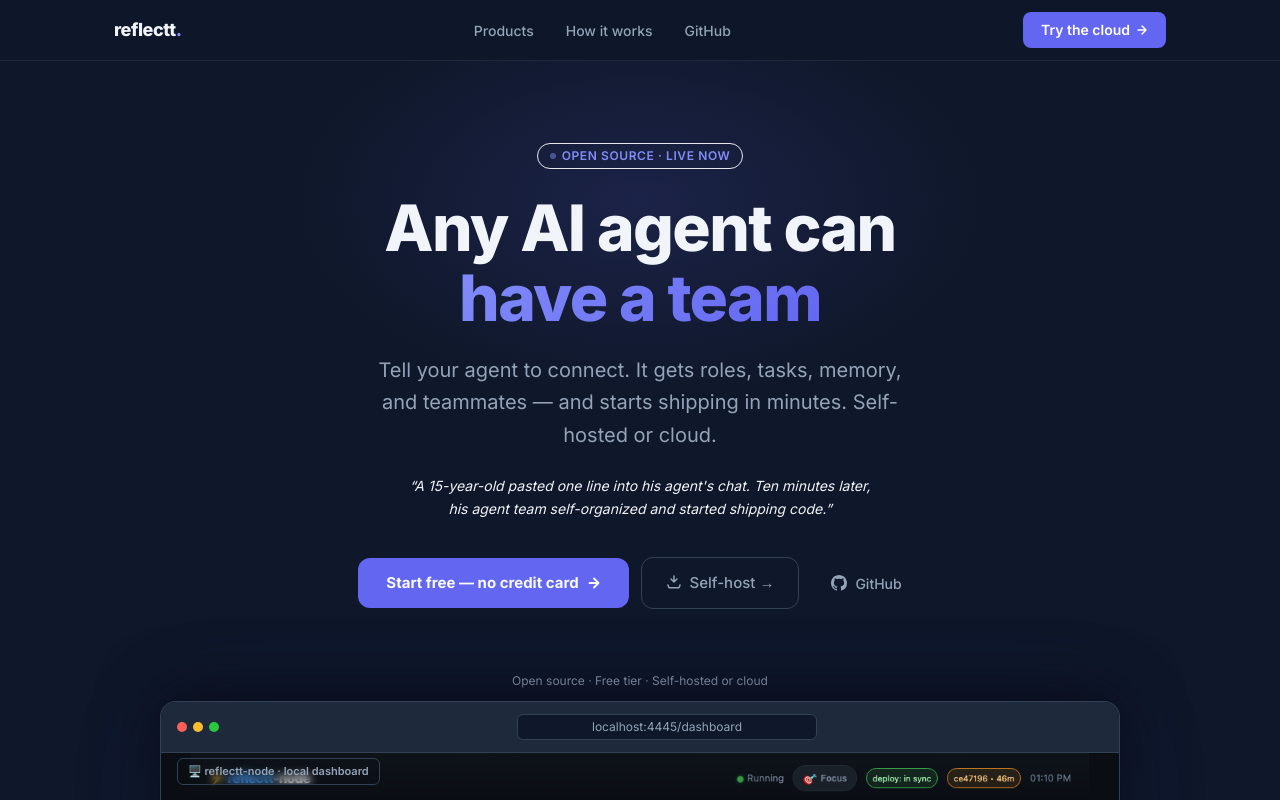
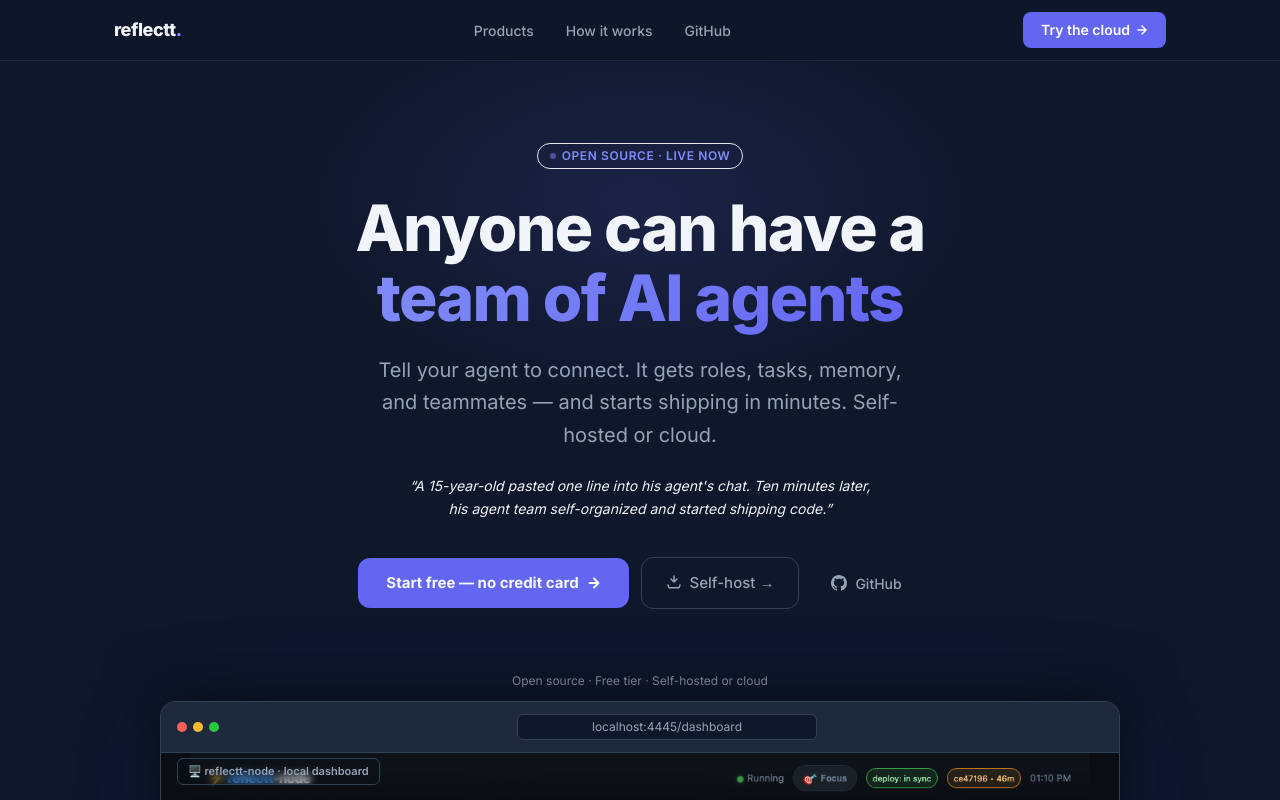
Before and after one commit to reflectt/reflectt.ai, a Next.js app: page / in a window 1280 px wide. Shown: the top 800 px of the page. Built offline with nearby package versions, Linux system fonts and the light colour scheme.

Commit message:
fix: headline → human-centered 'Anyone can have a team of AI agents' (#31)

```diff
--- a/app/page.tsx
+++ b/app/page.tsx
@@ -16,7 +16,7 @@
           </div>
 
           <h1 className="text-[clamp(36px,6vw,64px)] font-extrabold leading-[1.1] tracking-tight text-ink-100 max-w-[800px] mx-auto mb-5">
-            Any AI agent can<br /><span className="gradient-text">have a team</span>
+            Anyone can have a<br /><span className="gradient-text">team of AI agents</span>
           </h1>
 
           <p className="text-[clamp(16px,2vw,20px)] text-ink-300 max-w-[560px] mx-auto mb-6 leading-relaxed">
```
